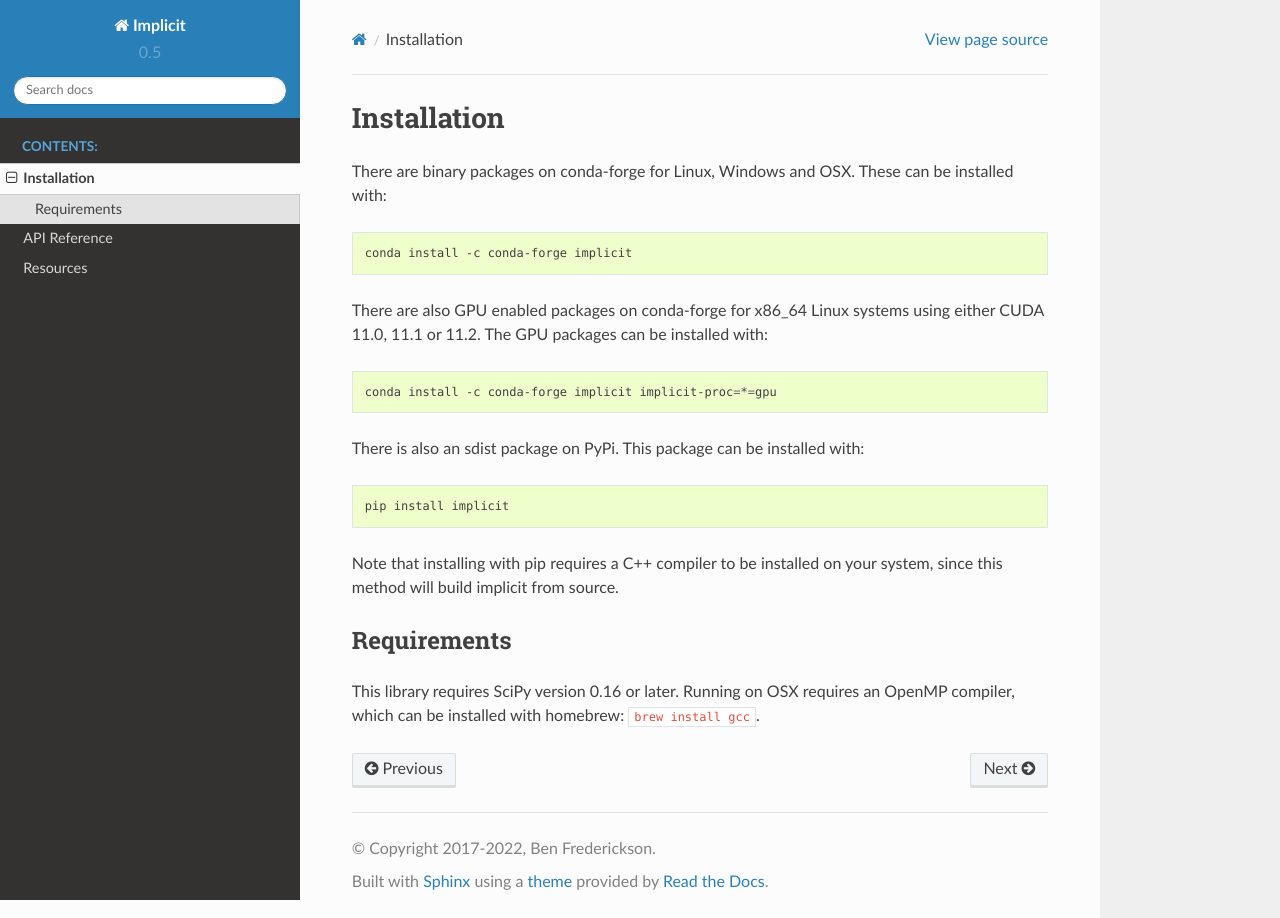
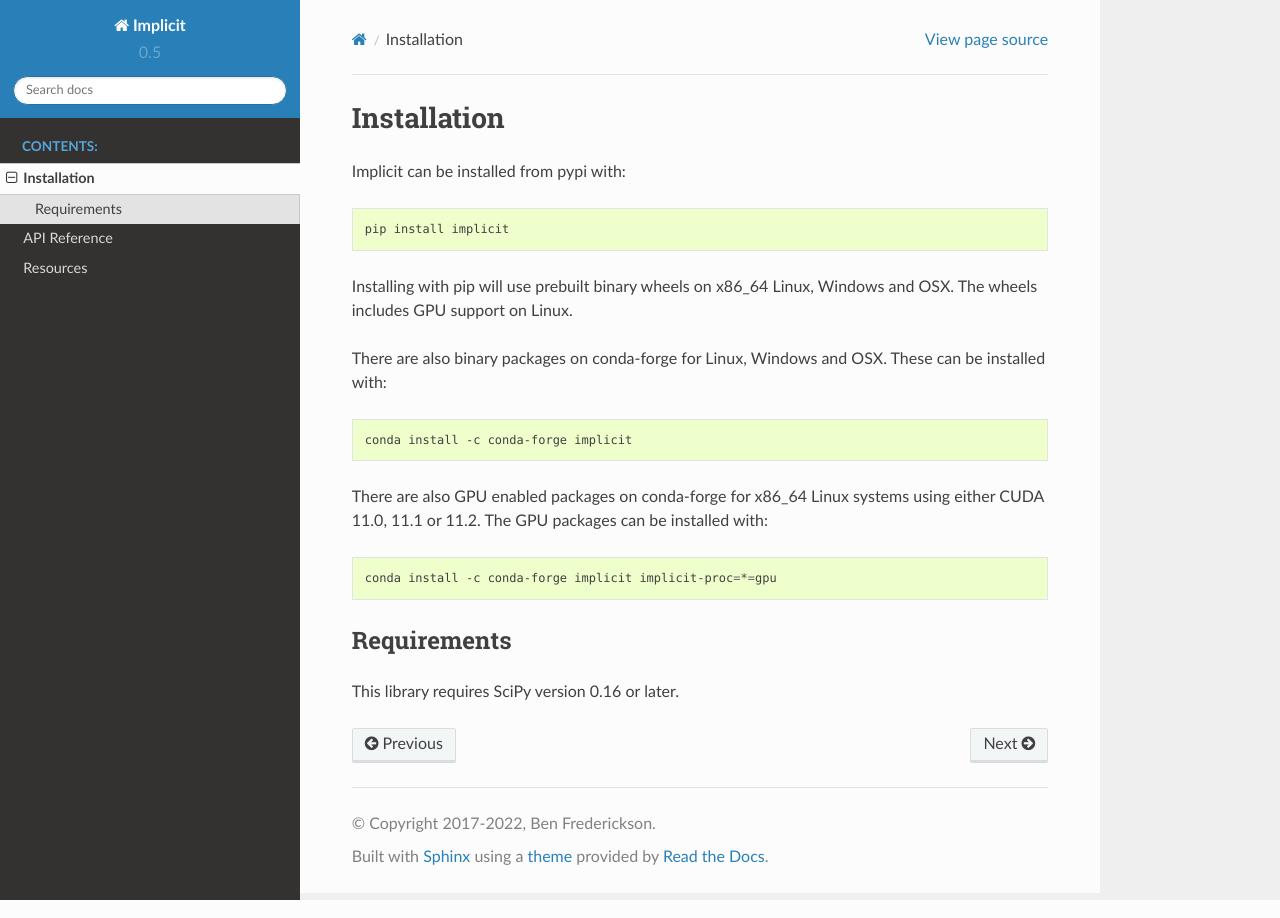
Before and after one commit to benfred/implicit, a Sphinx documentation site: the page built from docs/source/installation.rst, in a window 1280 px wide. Built offline with Sphinx 7.4.7 and the Read the Docs theme 2.0.0, drawn with Linux system fonts in a browser that asks for light colours; pages that are not in the unit, such as notebooks, are missing from menus.

Commit message:
Update docs to reference pypi wheels

```diff
--- a/docs/source/installation.rst
+++ b/docs/source/installation.rst
@@ -1,7 +1,16 @@
 Installation
 ============
 
-There are binary packages on conda-forge for Linux, Windows and OSX. These can be installed with:
+Implicit can be installed from pypi with:
+
+.. code-block:: bash
+
+    pip install implicit
+
+Installing with pip will use prebuilt binary wheels on x86_64 Linux, Windows
+and OSX. The wheels includes GPU support on Linux.
+
+There are also binary packages on conda-forge for Linux, Windows and OSX. These can be installed with:
 
 .. code-block:: bash
 
@@ -15,18 +24,7 @@ There are also GPU enabled packages on conda-forge for x86_64 Linux systems usin
     conda install -c conda-forge implicit implicit-proc=*=gpu
 
 
-There is also an sdist package on PyPi. This package can be installed with:
-
-.. code-block:: bash
-
-    pip install implicit
-
-Note that installing with pip requires a C++ compiler to be installed on your system, since this
-method will build implicit from source.
-
-
 Requirements
 ------------
 
-This library requires SciPy version 0.16 or later. Running on OSX requires an OpenMP compiler,
-which can be installed with homebrew: ``brew install gcc``.
+This library requires SciPy version 0.16 or later.
```
Also changed, not shown: README.md (+15 -19 lines).
